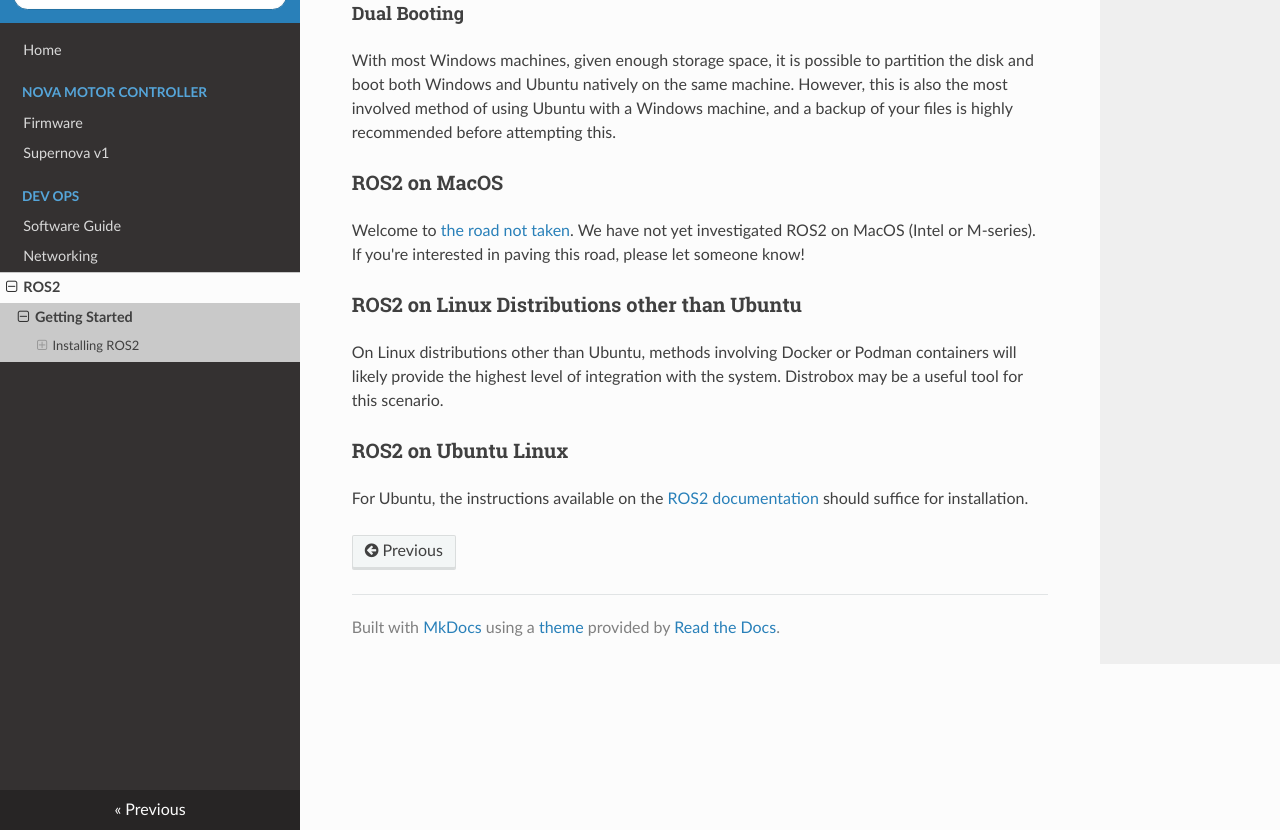
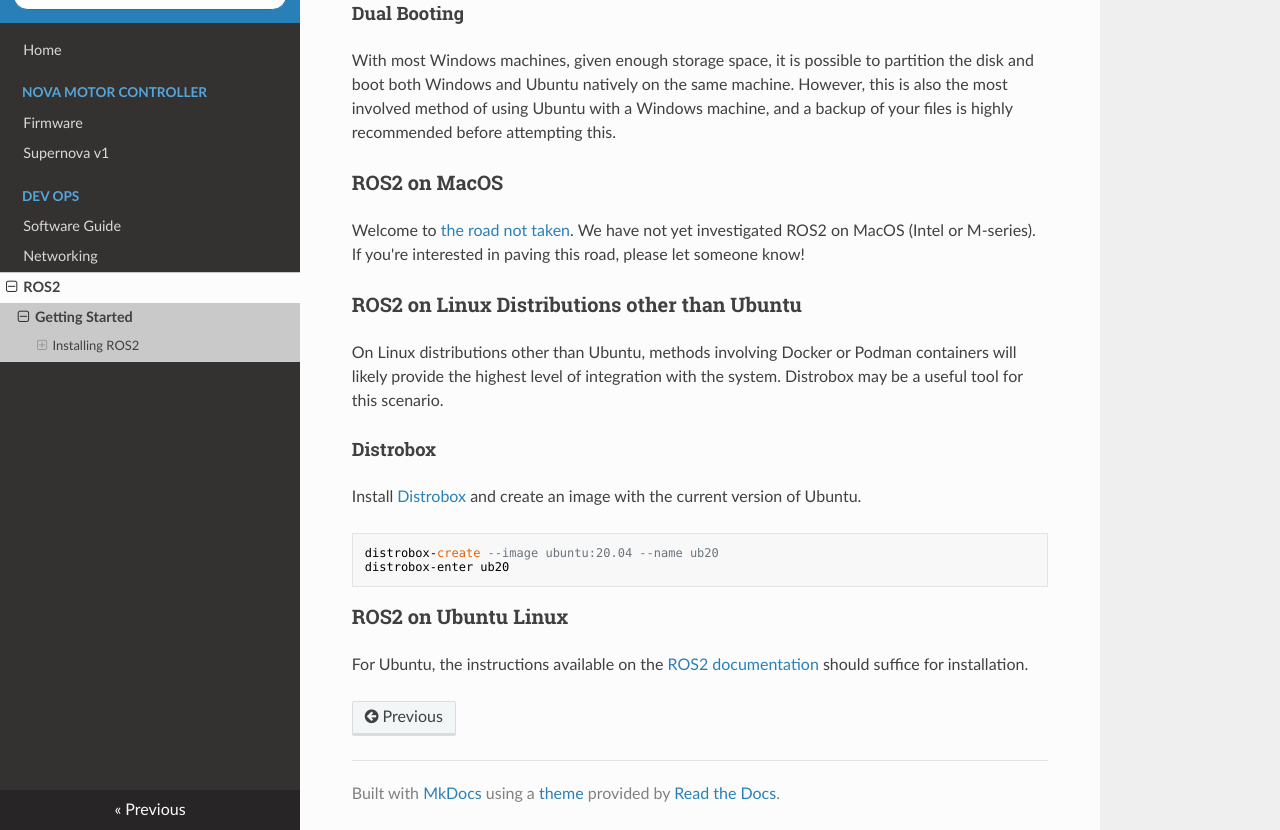
Before and after one commit to gt-marine-robotics-group/gt-marine-robotics-group.github.io, an MkDocs documentation site: the page built from docs/devops/ros/getting-started.md, in a window 1280 px wide and 900 px high, scrolled down 1507 px, cut to the strip 70-900 px from the top of the window. Built offline with MkDocs 1.6.1, drawn with Linux system fonts in a browser that asks for light colours; nearby versions of some CDN libraries.

````diff
--- a/docs/devops/ros/getting-started.md
+++ b/docs/devops/ros/getting-started.md
@@ -35,5 +35,13 @@
 ### ROS2 on Linux Distributions other than Ubuntu
 On Linux distributions other than Ubuntu, methods involving Docker or Podman containers will likely provide the highest level of integration with the system. Distrobox may be a useful tool for this scenario.
 
+#### Distrobox
+Install [Distrobox](https://github.com/89luca89/distrobox) and create an image with the current version of Ubuntu.
+
+```
+distrobox-create --image ubuntu:20.04 --name ub20
+distrobox-enter ub20
+```
+
 ### ROS2 on Ubuntu Linux
 For Ubuntu, the instructions available on the [ROS2 documentation](https://docs.ros.org/en/foxy/Installation.html) should suffice for installation.
````
Also changed, not shown: 2 other files.
